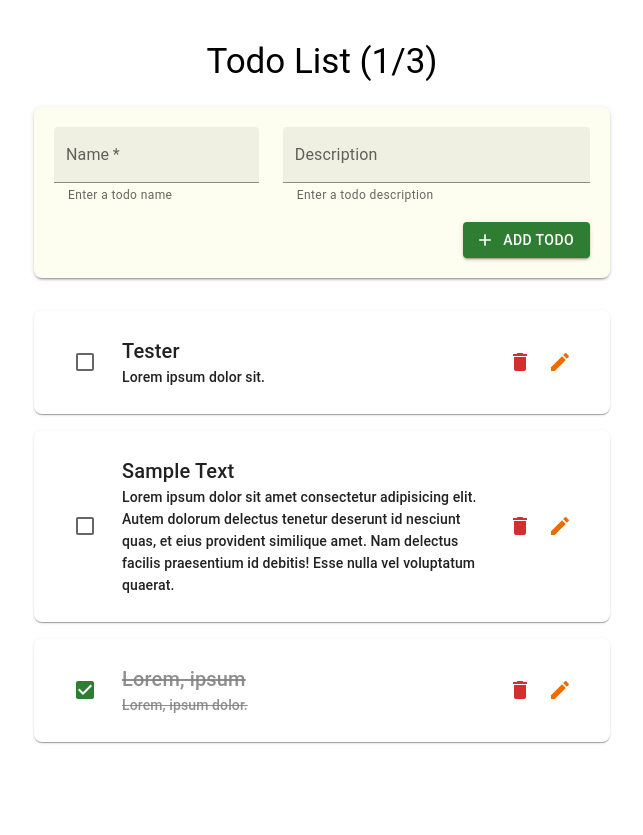
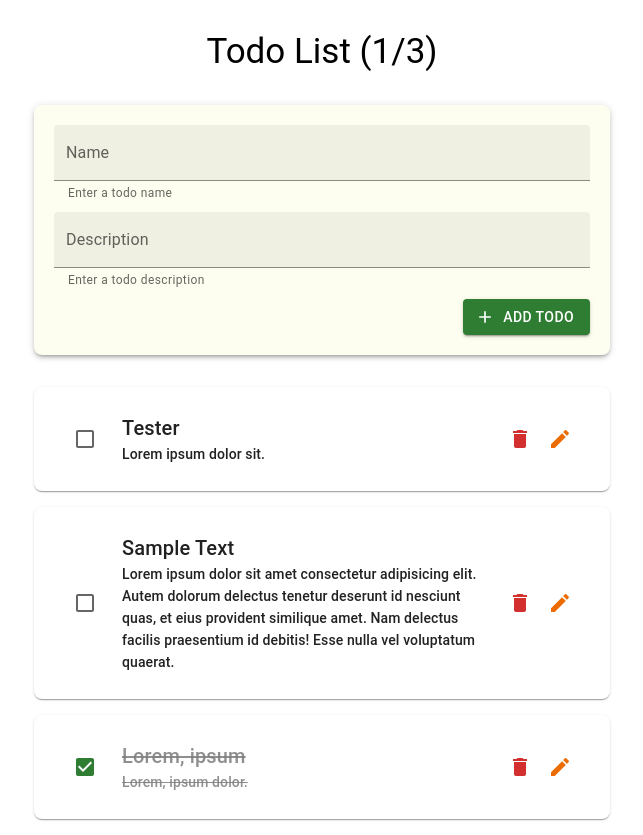
Before and after one commit to j-0-n-e-z/todo-list-material, a React (Vite) app: page / in a window 1280 px wide. Shown: the whole page, without its empty margins (318-961 px from the left). Before the commit the page ends 800 px from the top, so only its background shows below. Built offline with nearby package versions, Linux system fonts and the light colour scheme.

Commit message:
closes #1; inputs inside form

```diff
--- a/package.json
+++ b/package.json
@@ -16,6 +16,7 @@
     "@reduxjs/toolkit": "^1.9.5",
     "react": "^18.2.0",
     "react-dom": "^18.2.0",
+    "react-hook-form": "^7.45.4",
     "react-redux": "^8.1.2",
     "uuid": "^9.0.0"
   },
--- a/src/components/Header/Header.tsx
+++ b/src/components/Header/Header.tsx
@@ -13,7 +13,7 @@ export const Header: FC<HeaderProps> = ({ todoList }) => {
 			<Typography
 				gutterBottom
 				component='h1'
-				sx={{ fontSize: 35, mb: 3 }}
+				sx={{ fontSize: 35, my: 4 }}
 				variant='h3'
 			>
 				Todo List ({doneCount}/{todoList.length})
--- a/src/components/Panel/Panel.tsx
+++ b/src/components/Panel/Panel.tsx
@@ -1,80 +1,70 @@
 import { Add } from '@mui/icons-material'
-import { Box, Button, Paper, TextField } from '@mui/material'
-import React, { useState } from 'react'
+import { Button, Paper, Stack, TextField } from '@mui/material'
+import type { SubmitHandler } from 'react-hook-form'
+import { useForm } from 'react-hook-form'
 
 import { useAppDispatch } from '../../app/hooks'
 import { onAddTodo } from '../../features/todolist/todoListSlice'
 
-const DEFAULT_TODO: TodoContent = {
+export const Panel = () => {
+	const dispatch = useAppDispatch()
+	const {
+		register,
+		handleSubmit,
+		formState: { errors },
+		reset
+	} = useForm<TodoContent>({
+		defaultValues: {
 			description: '',
 			name: ''
 		}
+	})
 
-export const Panel = () => {
-	const [todo, setTodo] = useState<TodoContent>(DEFAULT_TODO)
-	const [error, setError] = useState('')
-	const dispatch = useAppDispatch()
-
-	const onClick = () => {
-		if (!todo.name || todo.name.trim().length === 0) {
-			setError('Name is required')
-			return
-		}
-		setTodo(DEFAULT_TODO)
+	const onSubmit: SubmitHandler<TodoContent> = todo => {
 		dispatch(onAddTodo(todo))
-		setError('')
-	}
-
-	const onChange = (e: React.ChangeEvent<HTMLInputElement>) => {
-		const { value, name } = e.currentTarget
-		setTodo({ ...todo, [name]: value })
+		reset()
 	}
 
 	return (
 		<Paper
-			elevation={2}
+			elevation={3}
 			sx={{
 				bgcolor: '#fefef0',
 				borderRadius: 2,
-				display: 'flex',
-				flexDirection: 'column',
-				gap: 2,
 				mb: 4,
 				padding: '20px',
 				width: '100%'
 			}}
 		>
-			<Box display='flex' gap={3} justifyContent='space-between'>
+			<form
+				onInvalid={e => e.preventDefault()}
+				onSubmit={handleSubmit(onSubmit)}
+			>
+				<Stack spacing={1}>
 					<TextField
-					required
-					error={!!error}
-					helperText={error || 'Enter a todo name'}
+						{...register('name', { required: 'Name is required' })}
+						error={!!errors.name}
+						helperText={errors.name?.message || 'Enter a todo name'}
 						label='Name'
-					name='name'
-					sx={{ flex: 2 }}
-					value={todo.name}
 						variant='filled'
-					onChange={onChange}
 					/>
 					<TextField
+						{...register('description')}
 						helperText='Enter a todo description'
 						label='Description'
-					name='description'
-					sx={{ flex: 3 }}
-					value={todo.description}
 						variant='filled'
-					onChange={onChange}
 					/>
-			</Box>
 					<Button
 						color='success'
 						startIcon={<Add />}
 						sx={{ alignSelf: 'end', width: 'fit-content' }}
+						type='submit'
 						variant='contained'
-				onClick={onClick}
 					>
 						add todo
 					</Button>
+				</Stack>
+			</form>
 		</Paper>
 	)
 }
--- a/src/components/TodoList/EditTodoItem/EditTodoItem.tsx
+++ b/src/components/TodoList/EditTodoItem/EditTodoItem.tsx
@@ -1,6 +1,7 @@
-import { Save } from '@mui/icons-material'
-import { Button, ListItem, Paper, TextField } from '@mui/material'
-import { useState, type FC } from 'react'
+import { Box, Button, ListItem, Paper, TextField } from '@mui/material'
+import { type FC } from 'react'
+import type { SubmitHandler } from 'react-hook-form'
+import { useForm } from 'react-hook-form'
 
 import { useAppDispatch } from '../../../app/hooks'
 import { onChangeTodo } from '../../../features/todolist/todoListSlice'
@@ -11,26 +12,18 @@ interface EditTodoItemProps {
 }
 
 export const EditTodoItem: FC<EditTodoItemProps> = ({ todo, onEditTodo }) => {
-	const [editTodo, setEditTodo] = useState<TodoContent>({
-		description: todo.description,
-		name: todo.name
+	const dispatch = useAppDispatch()
+	const {
+		register,
+		handleSubmit,
+		formState: { errors }
+	} = useForm<Todo>({
+		defaultValues: todo
 	})
-	const dispatch = useAppDispatch()
-	const [error, setError] = useState('')
 
-	const onChange = (e: React.ChangeEvent<HTMLInputElement>) => {
-		const { value, name } = e.currentTarget
-		setEditTodo({ ...editTodo, [name]: value })
-	}
-
-	const onClick = () => {
-		if (!editTodo.name) {
-			setError('Name is required')
-			return
-		}
+	const onSubmit: SubmitHandler<Todo> = editTodo => {
 		onEditTodo(null)
-		dispatch(onChangeTodo({ id: todo.id, ...editTodo }))
-		setError('')
+		dispatch(onChangeTodo({ ...editTodo }))
 	}
 
 	return (
@@ -38,40 +31,41 @@ export const EditTodoItem: FC<EditTodoItemProps> = ({ todo, onEditTodo }) => {
 			<Paper
 				elevation={1}
 				sx={{
-					alignItems: 'center',
 					borderRadius: 2,
-					display: 'flex',
-					gap: 2,
-					justifyContent: 'space-between',
 					padding: '20px',
 					width: '100%'
 				}}
 			>
+				<form
+					onInvalid={e => e.preventDefault()}
+					onSubmit={handleSubmit(onSubmit)}
+				>
+					<Box
+						sx={{
+							alignItems: 'center',
+							display: 'flex',
+							gap: 2,
+							justifyContent: 'space-between'
+						}}
+					>
 						<TextField
-					required
-					error={!!error}
-					helperText={error || 'Enter a todo name'}
+							{...register('name', { required: 'Name is required' })}
+							error={!!errors.name}
+							helperText={errors.name?.message || 'Enter a todo name'}
 							label='Name'
-					name='name'
 							sx={{ flex: 1 }}
-					value={editTodo.name}
-					onChange={onChange}
 						/>
 						<TextField
+							{...register('description')}
 							helperText='Enter a todo description'
 							label='Description'
-					name='description'
 							sx={{ flex: 2 }}
-					value={editTodo.description}
-					onChange={onChange}
 						/>
-				<Button
-					startIcon={<Save />}
-					variant='outlined'
-					onClick={onClick}
-				>
+						<Button type='submit' variant='outlined'>
 							Save
 						</Button>
+					</Box>
+				</form>
 			</Paper>
 		</ListItem>
 	)
```
Also changed, not shown: 2 other files (tests, documents, lock files or other folders). Lines whose indentation alone changed are shown as unchanged.
